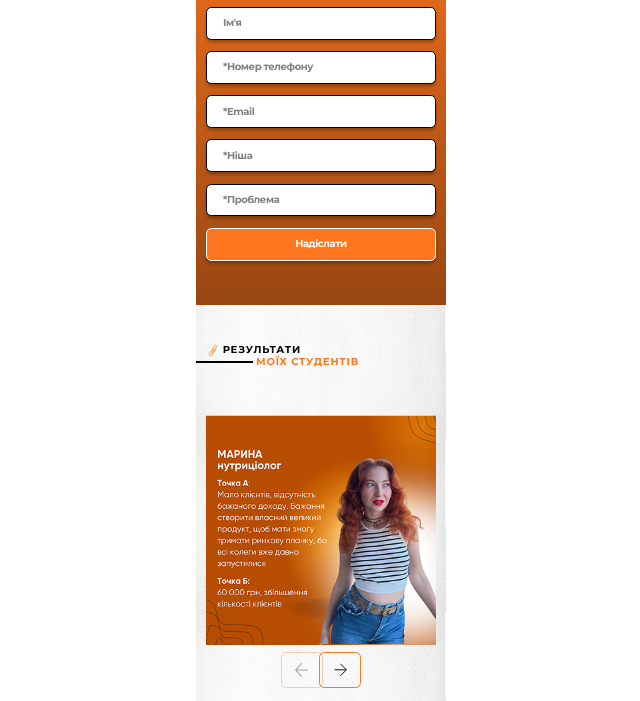
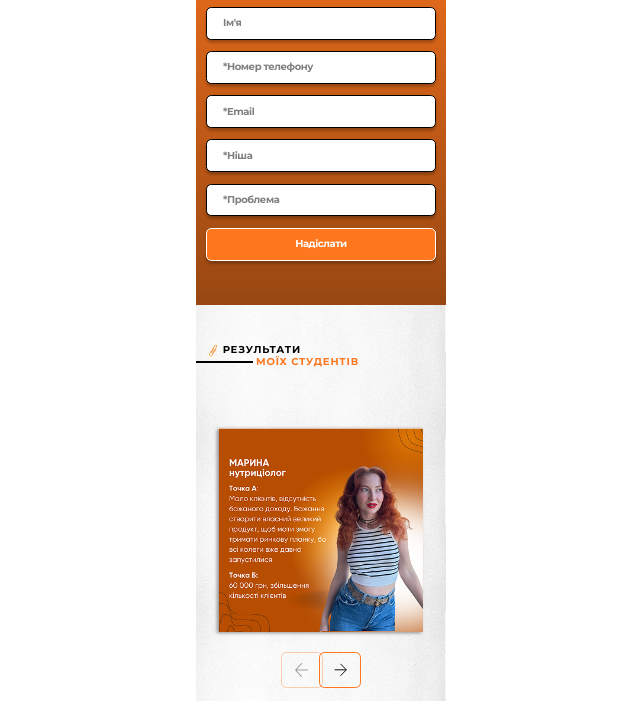
Before and after one commit to Romko04/3-blocks-bilenka, a plain HTML site: page index.html in a window 1280 px wide. Shown: the part 428-1129 px from the top of the page, without its empty margins (319-959 px from the left). Drawn offline with Linux system fonts and the light colour scheme; a script that the page names is missing; files whose address does not match are found by name.

Commit message:
Правки

```diff
--- a/css/style.css
+++ b/css/style.css
@@ -355,11 +355,12 @@ wistia-player {
 }
 
 .swiper__slide-content {
-    box-shadow: -6px 4px 29px 0 rgba(0, 0, 0, 0.41);
+    padding: 2rem;
 }
 
 .swiper__slide-content img {
     width: 100%;
+    box-shadow: -.3rem .2rem .5rem 0 rgba(0, 0, 0, 0.41);
     height: 100%;
 }
 .swiper-button__wrapper {
```
